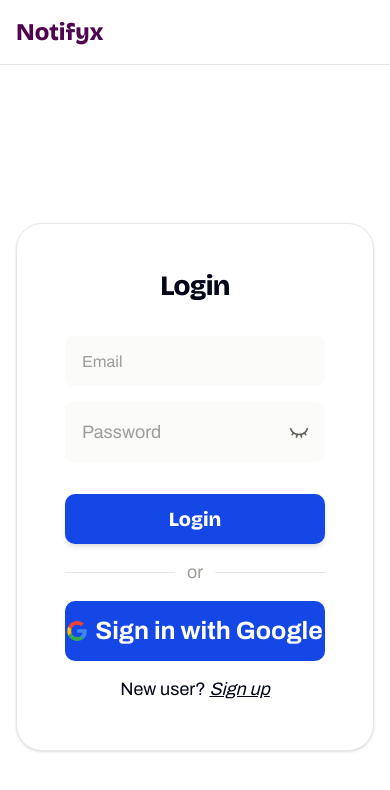
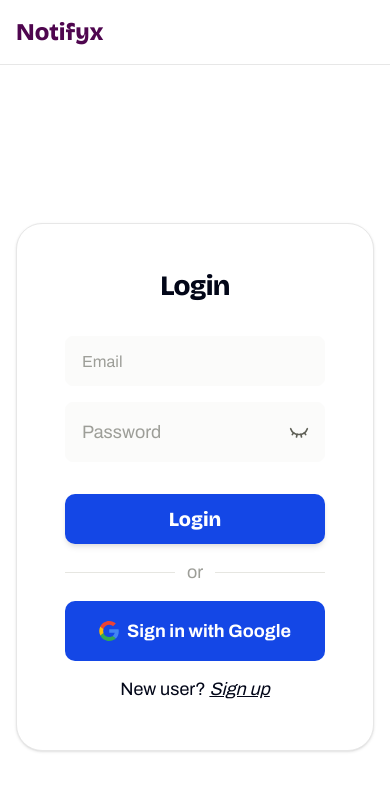
Before and after one commit to Arqen-Studio/notifyx, a Next.js app: page /login in a window 390 px wide. Shown: the top 790 px of the page. Built offline with nearby package versions, Linux system fonts and the light colour scheme; no server answers.

Commit message:
text fix

```diff
--- a/app/login/page.tsx
+++ b/app/login/page.tsx
@@ -154,7 +154,7 @@ export default function LoginPage() {
               type="button"
               onClick={handleGoogleLogin}
               disabled={loading}
-              className="w-full px-10 h-[60px] rounded-full bg-[#F6F6F3] border-[#E6E6E1] text-[25px] text-[#5F6057] flex items-center justify-center gap-2 disabled:opacity-50 disabled:cursor-not-allowed"
+              className="w-full px-10 h-[60px] rounded-full bg-[#F6F6F3] border-[#E6E6E1] text-lg md:text-[25px] text-[#5F6057] flex items-center justify-center gap-2 disabled:opacity-50 disabled:cursor-not-allowed"
             >
               <img
                 src="/svg/google-icon-logo.svg"
--- a/app/signup/page.tsx
+++ b/app/signup/page.tsx
@@ -247,7 +247,7 @@ export default function SignUpPage() {
 
             <Button
               type="button"
-              className="w-full px-10 h-[60px] rounded-full bg-[#F6F6F3] border-[#E6E6E1] text-[25px] text-[#5F6057] flex items-center justify-center gap-2"
+              className="w-full px-10 h-[60px] rounded-full bg-[#F6F6F3] border-[#E6E6E1] text-lg md:text-[25px] text-[#5F6057] flex items-center justify-center gap-2"
             >
               <img
                 src="/svg/google-icon-logo.svg"
```
